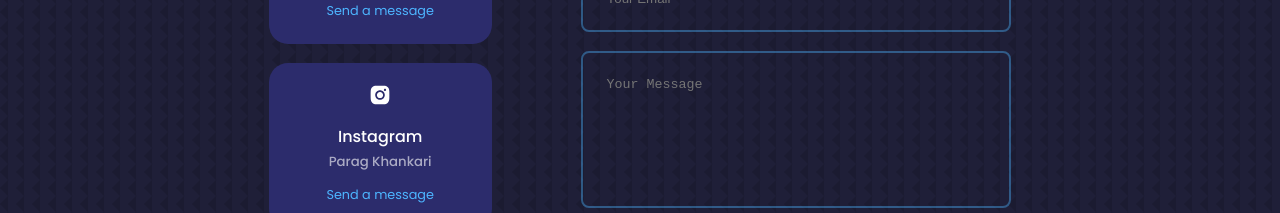
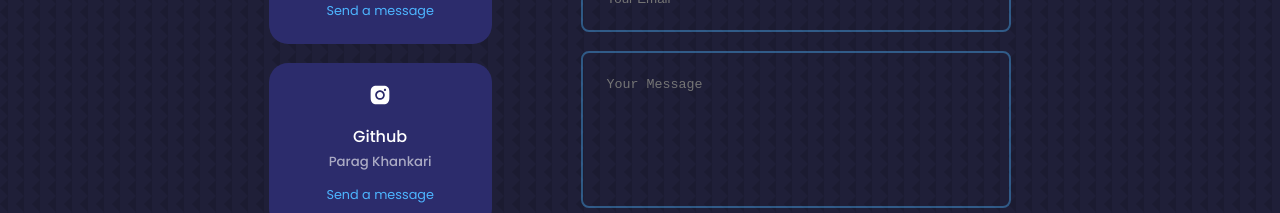
Before and after one commit to pkhankari9990/portfolio, a React (Create React App) app: page / in a window 1280 px wide. Shown: the part 3580-3793 px from the top of the page. Built offline with nearby package versions, Linux system fonts and the light colour scheme.

Commit message:
Updated CV

```diff
--- a/src/components/contact/Contact.jsx
+++ b/src/components/contact/Contact.jsx
@@ -33,9 +33,9 @@ const Contact = () => {
           </article>
           <article className="contact__option">
             <AiFillInstagram className='contact__option-icon'/>
-            <h4>Instagram</h4>
+            <h4>Github</h4>
             <h5>Parag Khankari</h5>
-            <a href="https://www.instagram.com/btwitsparag/" target="_blank">Send a message</a>
+            <a href="https://www.linkedin.com/in/parag-khankari-5bb458200/" target="_blank">Send a message</a>
           </article>
           <article className="contact__option">
             <BsWhatsapp className='contact__option-icon'/>
--- a/src/components/header/CTA.jsx
+++ b/src/components/header/CTA.jsx
@@ -1,5 +1,5 @@
 import React from 'react'
-import CV from '../../assets/PARAG_KHANKARI_RESUME.pdf'
+import CV from '../../assets/PARAGRESUME.pdf'
 
 const CTA = () => {
   return (
```
Also changed, not shown: 1 other file (tests, documents, lock files or other folders).
